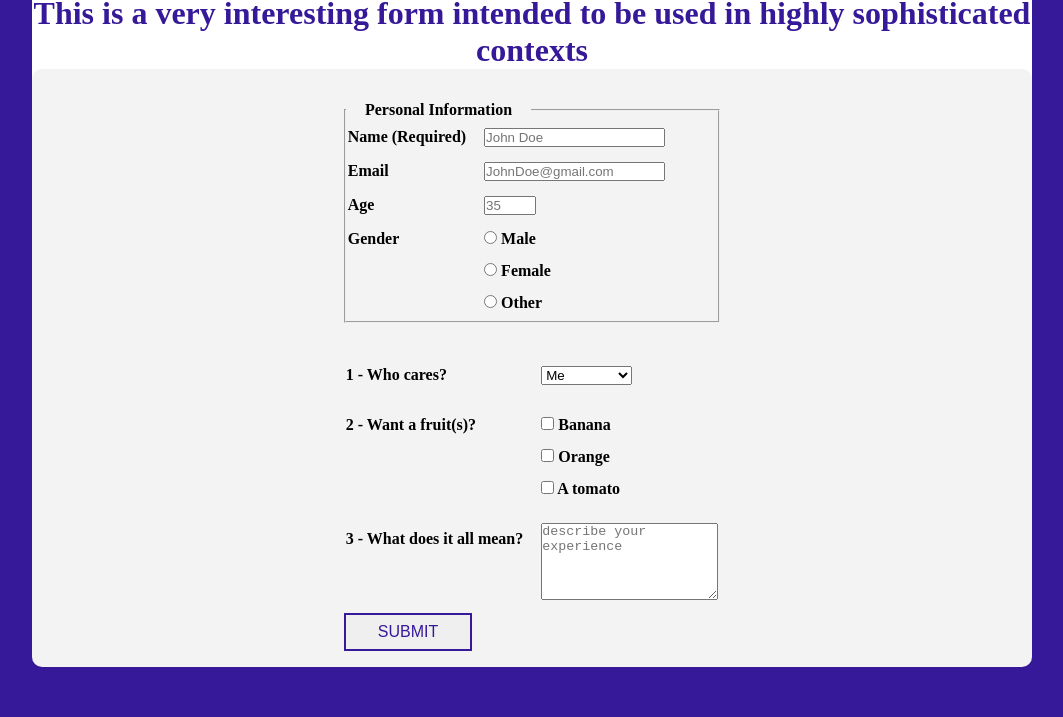
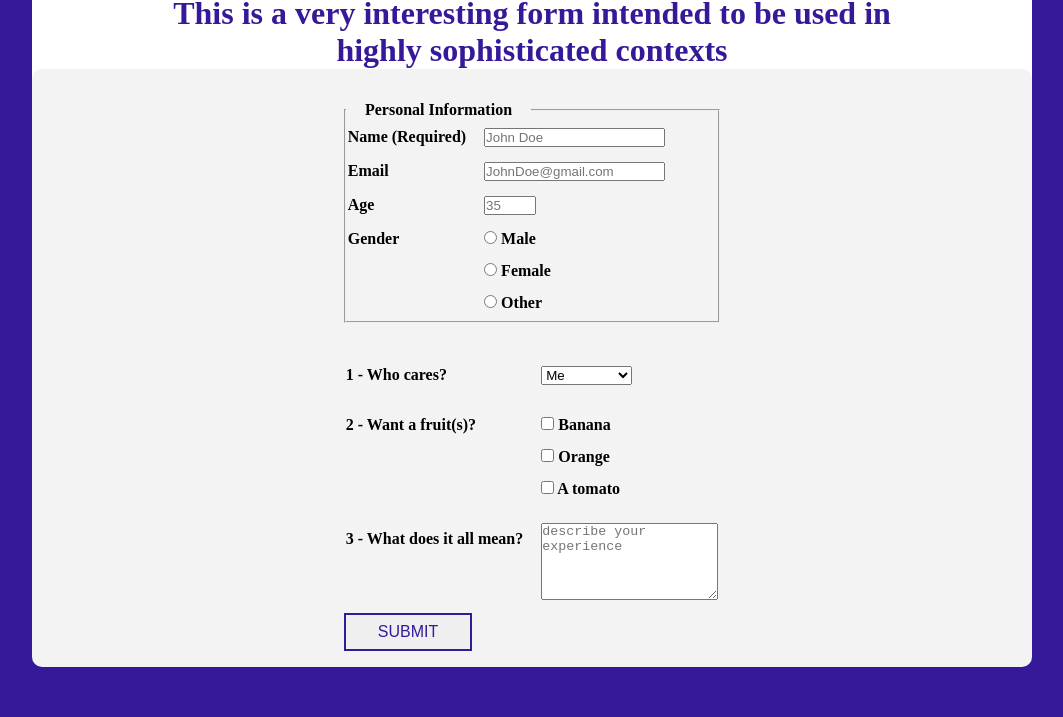
Before and after one commit to LaurentLabine/fcc-reswebdes-survey-form, a plain HTML site: page index.html in a window 1280 px wide. Shown: the part 129-846 px from the top of the page, without its empty margins (108-1171 px from the left). Drawn offline with Linux system fonts and the light colour scheme.

Commit message:
Changed second header size and formatting

```diff
--- a/index.html
+++ b/index.html
@@ -24,9 +24,9 @@
         <script src="https://cdn.freecodecamp.org/testable-projects-fcc/v1/bundle.js"></script>
         <header id="subheader">
             <h1 id="title">A Random and Exciting Web Form</h1>
-            <p id="description">
+            <h2 id="description">
                 This is a very interesting form intended to be used in highly sophisticated contexts
-            </p>
+            </h2>
         </header>
         <div id="main">
             <form id="survey-form">
--- a/stylesheet.css
+++ b/stylesheet.css
@@ -15,6 +15,12 @@ html {
     flex-direction: column;
     justify-content: center;
     align-items: center;
+    margin: auto;
+}
+
+h2 {
+    font-size: 32px;
+    width: 80%;
     margin: auto;
 }
 
```
